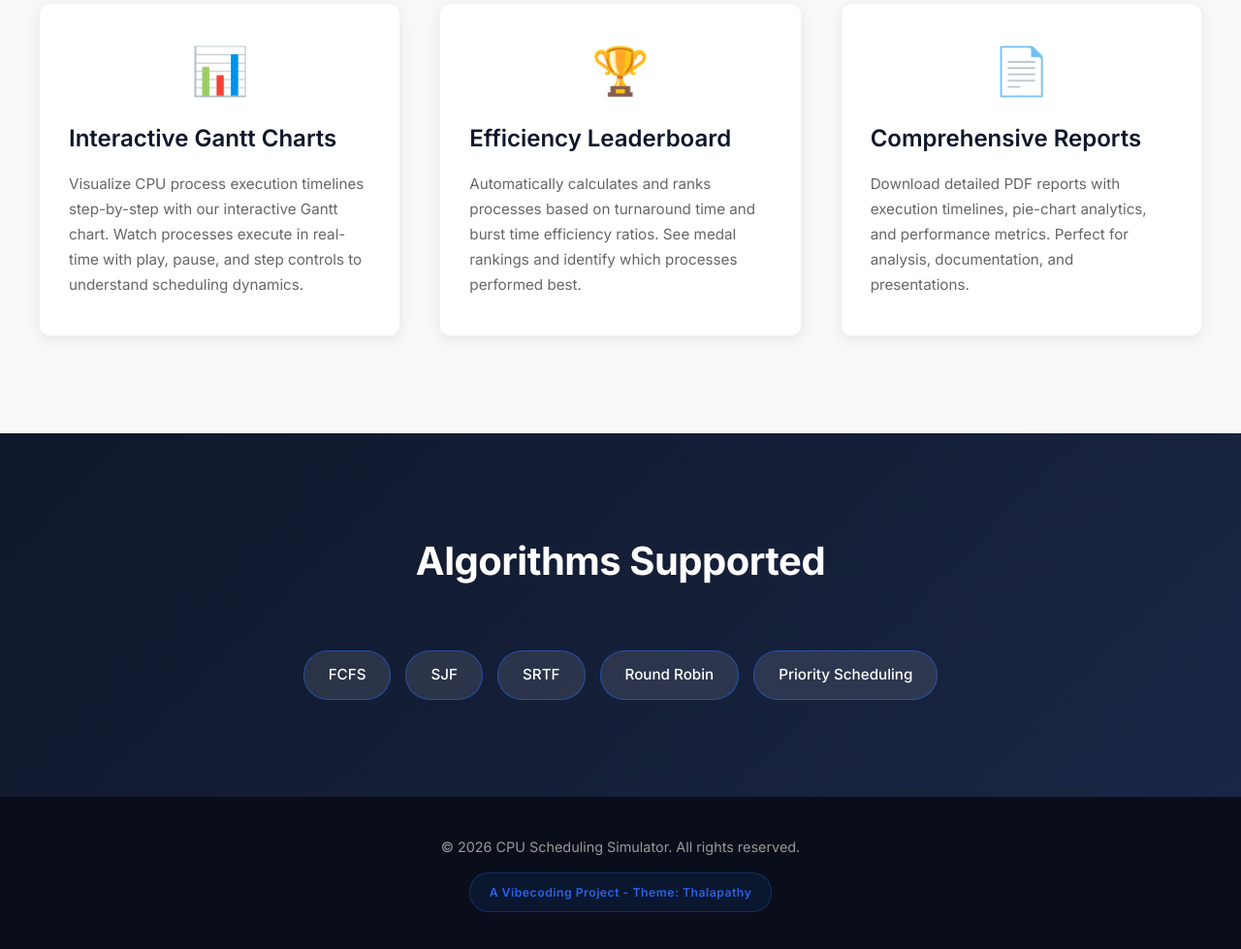
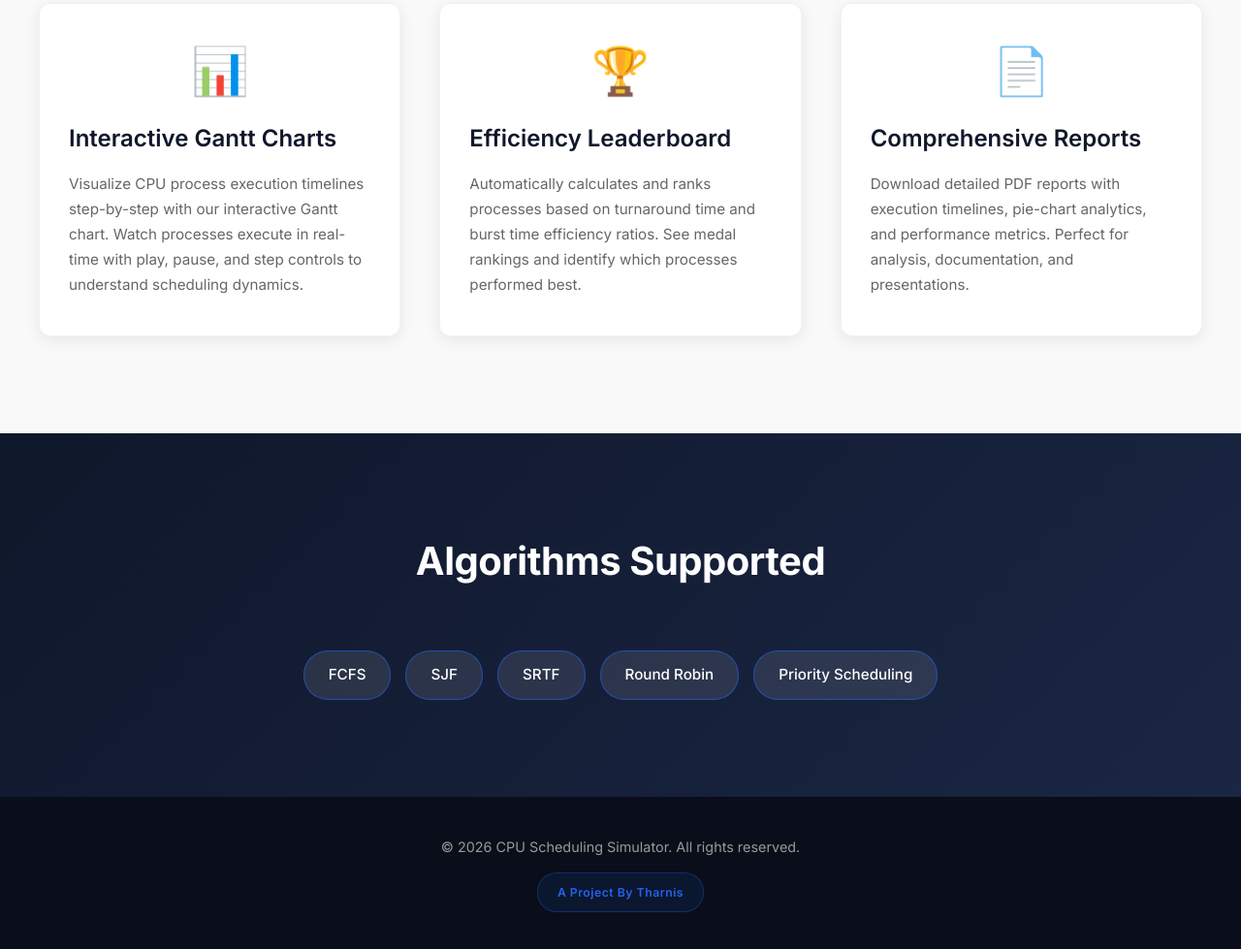
Before and after one commit to cleaverprogramer/osproject, a plain HTML site: page index.html in a window 1280 px wide. Shown: the part 1664-2643 px from the top of the page at 97% size. Drawn offline with Linux system fonts and the light colour scheme.

Commit message:
Update footer badge text in index.html

```diff
--- a/index.html
+++ b/index.html
@@ -612,7 +612,7 @@
     <footer class="footer">
         <div class="footer-content">
             <p>&copy; 2026 CPU Scheduling Simulator. All rights reserved.</p>
-            <div class="footer-badge">A Vibecoding Project - Theme: Thalapathy</div>
+            <div class="footer-badge">A Project By Tharnis</div>
         </div>
     </footer>
 </body>
```
